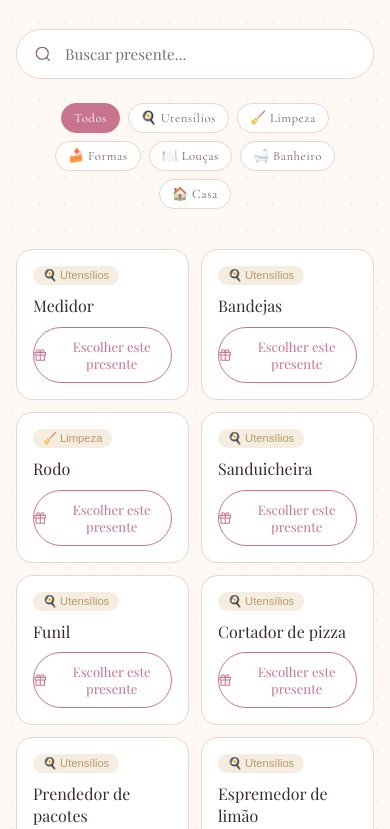
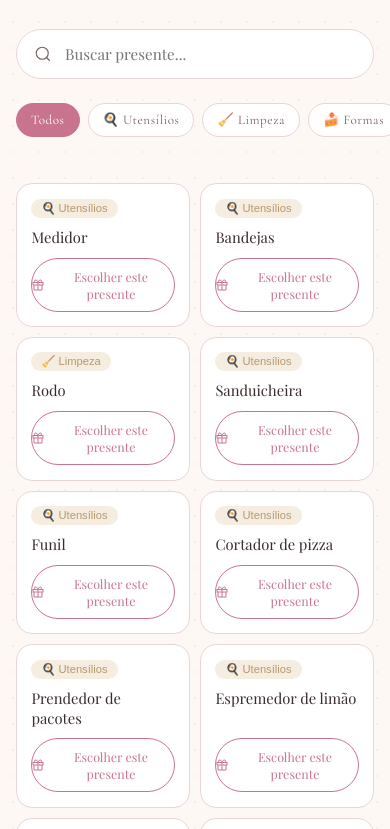
Before and after one commit to mariadelfino/casamento, a plain HTML site: page index.html in a window 390 px wide. Shown: the part 2627-3456 px from the top of the page. Drawn offline with nearby package versions, Linux system fonts and the light colour scheme; no server answers; a web font is replaced by a local one.

Commit message:
Mobile: abas com scroll horizontal + ajuste botões

```diff
--- a/style/style.css
+++ b/style/style.css
@@ -906,31 +906,57 @@ footer {
     transform: rotate(90deg);
     display: none;
   }
-}
 
-@media (max-width: 640px) {
-  .photo-mosaic {
-    grid-template-columns: 1fr 1fr;
-    grid-template-rows: 160px 160px;
+  /* Abas de categoria: scroll horizontal no mobile */
+  .cat-tabs {
+    flex-wrap: nowrap;
+    overflow-x: auto;
+    overflow-y: visible;
+    -webkit-overflow-scrolling: touch;
+    scrollbar-width: none;
+    justify-content: flex-start;
+    padding-bottom: 6px;
+    margin-left: -1rem;
+    margin-right: -1rem;
+    padding-left: 1rem;
+    padding-right: 1rem;
   }
 
-  .photo-item--featured {
-    grid-row: auto;
+  .cat-tabs::-webkit-scrollbar {
+    display: none;
   }
 
-  .mosaic-section {
-    padding: 2.5rem 1rem 2rem;
+  .cat-tab {
+    flex-shrink: 0;
+    font-size: 0.82rem;
+    padding: 8px 14px;
   }
 }
 
 @media (max-width: 480px) {
   .gift-grid {
-    grid-template-columns: repeat(auto-fill, minmax(160px, 1fr));
-    gap: 12px;
+    grid-template-columns: 1fr 1fr;
+    gap: 10px;
   }
 
   .gift-card {
-    padding: 1rem;
+    padding: 0.9rem;
+  }
+
+  .gift-name {
+    font-size: 0.92rem;
+  }
+
+  .gift-btn {
+    font-size: 0.78rem;
+    padding: 9px 0;
+    gap: 4px;
+  }
+
+  .gift-btn svg {
+    width: 12px;
+    height: 12px;
+    flex-shrink: 0;
   }
 
   .section {
@@ -947,11 +973,6 @@ footer {
 
   .stat-num {
     font-size: 1.3rem;
-  }
-
-  .cat-tab {
-    font-size: 0.8rem;
-    padding: 6px 12px;
   }
 
   .modal {
```
